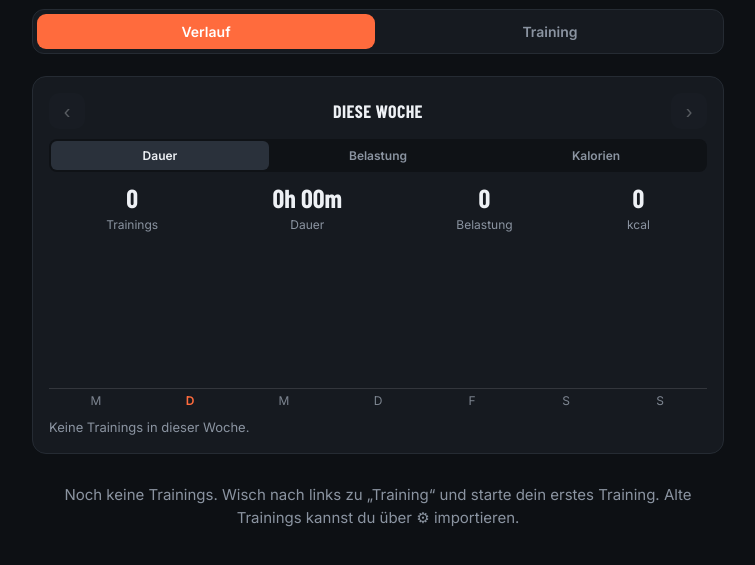
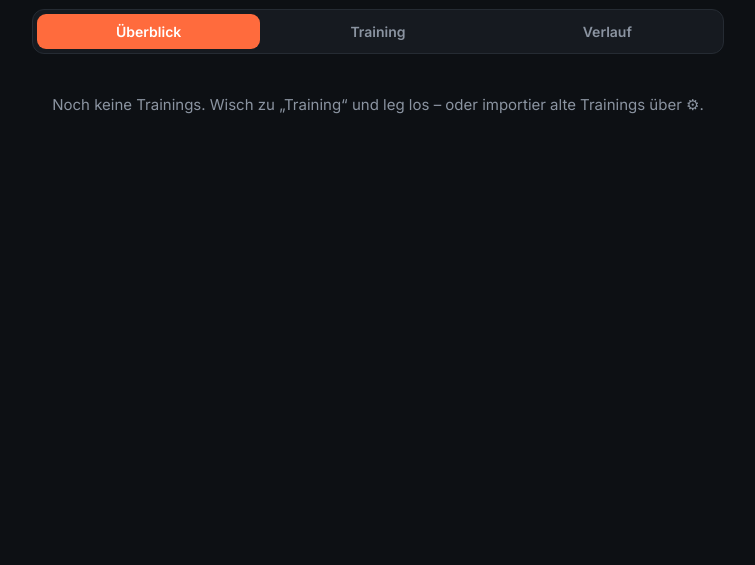
Before and after one commit to semkoq/trainings-app, a plain HTML site: page index.html in a window 1280 px wide. Shown: the part 49-614 px from the top of the page, without its empty margins (262-1017 px from the left). Drawn offline with nearby package versions, Linux system fonts and the light colour scheme.

Commit message:
Überblick als Startseite: Überblick → Training → Verlauf
Co-Authored-By: Claude Opus 5.5 <noreply@anthropic.com>
Claude-Session: https://claude.ai/code/session_01MQJjSmayKbP1QKdF9mQqWg

```diff
--- a/index.html
+++ b/index.html
@@ -211,7 +211,7 @@ body{padding-top:env(safe-area-inset-top)}
 <div class="wrap">
 <header>
   <div class="hrow"><h1>Trainings<span>-App</span></h1><button class="gear" id="gearBtn" aria-label="Einstellungen">⚙</button></div>
-  <nav class="tabs" id="mainTabs"><button class="tab on" data-v="history">Verlauf</button><button class="tab" data-v="start">Training</button></nav>
+  <nav class="tabs" id="mainTabs"><button class="tab on" data-v="overview">Überblick</button><button class="tab" data-v="start">Training</button><button class="tab" data-v="history">Verlauf</button></nav>
 </header>
 
 <section class="view" id="view-start" hidden>
@@ -305,7 +305,7 @@ body{padding-top:env(safe-area-inset-top)}
 
 <section class="view" id="view-session" hidden></section>
 
-<section class="view" id="view-history">
+<section class="view" id="view-overview">
   <div class="card" id="perfCard" hidden>
     <h3>Leistung <small>aus deinem Puls berechnet</small></h3>
     <div class="ptiles">
@@ -328,11 +328,15 @@ body{padding-top:env(safe-area-inset-top)}
     <canvas id="wkChart" height="170"></canvas>
     <div id="wkTypes"></div>
   </div>
-  <div id="weekCard" hidden></div>
-  <div id="histList"></div>
   <div class="card" id="trendCard" hidden><h3>Trend</h3><canvas id="trendChart" height="170"></canvas>
     <div class="legend"><span><i style="background:#ff6b3d88"></i>Belastung</span><span><i style="background:#3ddc84"></i>Erholung (höher = fitter)</span></div></div>
   <div class="card" id="yearCard" hidden></div>
+  <p class="empty" id="ovEmpty" hidden>Noch keine Trainings. Wisch zu „Training“ und leg los – oder importier alte Trainings über ⚙.</p>
+</section>
+
+<section class="view" id="view-history" hidden>
+  <div id="weekCard" hidden></div>
+  <div id="histList"></div>
 </section>
 
 <section class="view" id="view-profile" hidden>
@@ -684,26 +688,28 @@ const ready = (async () => {
 function showView(v, dir) {
   document.querySelectorAll('.view').forEach(x => { x.hidden = x.id !== 'view-' + v; if (!x.hidden) x.style.setProperty('--from', dir ? (dir > 0 ? '40px' : '-40px') : '0'); });
   document.querySelector('header').hidden = v === 'live';
-  $('#mainTabs').hidden = !(v === 'history' || v === 'start');
+  $('#mainTabs').hidden = !MAIN.includes(v);
   document.querySelectorAll('#mainTabs .tab').forEach(x => x.classList.toggle('on', x.dataset.v === v));
   state.view = v;
   window.scrollTo(0, 0);
 }
-document.querySelectorAll('#mainTabs .tab').forEach(t => t.onclick = () => { if (t.dataset.v === 'history') renderHistory(); showView(t.dataset.v, t.dataset.v === 'start' ? 1 : -1); });
+const MAIN = ['overview', 'start', 'history'];
+function goMain(v) { const d = MAIN.indexOf(v) - MAIN.indexOf(state.view); if (v !== 'start') renderHistory(); showView(v, d > 0 ? 1 : d < 0 ? -1 : 0); }
+document.querySelectorAll('#mainTabs .tab').forEach(t => t.onclick = () => goMain(t.dataset.v));
 $('#gearBtn').onclick = () => showView('profile');
-$('#setBack').onclick = () => { renderHistory(); showView('history'); };
+$('#setBack').onclick = () => goMain('overview');
 $('#toImport').onclick = () => showView('new');
 $('#impBack').onclick = () => showView('profile');
 // Wischen zwischen Verlauf und Training
 (() => {
   let x0 = null, y0 = null;
-  document.addEventListener('touchstart', e => { if (state.view !== 'history' && state.view !== 'start') { x0 = null; return; } if (e.target.closest && e.target.closest('input,canvas,.pager,#wkCard')) { x0 = null; return; } x0 = e.touches[0].clientX; y0 = e.touches[0].clientY; }, { passive: true });
+  document.addEventListener('touchstart', e => { if (!MAIN.includes(state.view)) { x0 = null; return; } if (e.target.closest && e.target.closest('input,canvas,.pager,#wkCard')) { x0 = null; return; } x0 = e.touches[0].clientX; y0 = e.touches[0].clientY; }, { passive: true });
   document.addEventListener('touchend', e => {
     if (x0 == null) return;
     const dx = e.changedTouches[0].clientX - x0, dy = e.changedTouches[0].clientY - y0; x0 = null;
     if (Math.abs(dx) < 70 || Math.abs(dx) < Math.abs(dy) * 1.5) return;
-    if (dx < 0 && state.view === 'history') showView('start', 1);
-    else if (dx > 0 && state.view === 'start') { renderHistory(); showView('history', -1); }
+    const i = MAIN.indexOf(state.view), j = i + (dx < 0 ? 1 : -1);
+    if (j >= 0 && j < MAIN.length) goMain(MAIN[j]);
   }, { passive: true });
 })();
 
@@ -1006,7 +1012,7 @@ function openSession(s, isNew) {
     <div class="card" id="aiCard" hidden><h3>KI-Coach</h3><div id="aiOut" class="ai">${s.ai ? md(s.ai) : ''}<p class="hint">Kopiert alle Daten von diesem Training. In Claude einfügen – dann bekommst du eine ausführliche Auswertung mit Tipps.</p></div><button class="btn" id="aiBtn">An Claude schicken</button></div>
     <button class="del" id="delBtn">Training löschen</button>`;
   showView('session');
-  $('#backBtn').onclick = () => { if (isNew && s.source !== 'live' && s.source !== 'manuell') showView('new'); else { renderHistory(); showView('history'); } };
+  $('#backBtn').onclick = () => { if (isNew && s.source !== 'live' && s.source !== 'manuell') showView('new'); else if (isNew) goMain('overview'); else { renderHistory(); showView('history'); } };
   $('#sType').onchange = async e => { s.type = e.target.value; try { await store.saveSession(s); } catch (x) { } openSession(s, isNew); };
   const sm = $('#setMax'); if (sm) sm.onclick = async () => { state.profile.max = s.maxHr; try { await store.saveProfile(state.profile); } catch (x) { } fillProfileForm(); toast('Max-Puls aktualisiert'); openSession(s, isNew); };
   let armed = false;
@@ -1088,7 +1094,7 @@ function renderHistory() {
   const w = weekLoad(new Date().toISOString());
   const ratioTxt = w.ratio == null ? 'Noch zu wenig Verlauf' : w.ratio > 1.5 ? 'Deutlich mehr als sonst – aufpassen' : w.ratio > 1.3 ? 'Etwas mehr als sonst' : w.ratio < 0.8 ? 'Weniger als sonst' : 'Im grünen Bereich';
   $('#weekCard').innerHTML = `<div class="grid three"><div class="stat"><div class="l">Trainings 7 Tage</div><div class="v">${w.count}</div></div><div class="stat"><div class="l">Belastung 7 Tage</div><div class="v">${w.acute}</div></div><div class="stat"><div class="l">Ø pro Woche</div><div class="v">${w.chronic}</div></div></div><p class="hint">${ratioTxt}</p>`;
-  if (!ss.length) { el.innerHTML = '<p class="empty">Noch keine Trainings. Wisch nach links zu „Training“ und starte dein erstes Training. Alte Trainings kannst du über ⚙ importieren.</p>'; $('#trendCard').hidden = true; $('#yearCard').hidden = true; return; }
+  if (!ss.length) { el.innerHTML = '<p class="empty">Noch keine Trainings. Noch keine Trainings. Starte unter „Training“ dein erstes oder importier alte Trainings über ⚙.</p>'; $('#trendCard').hidden = true; $('#yearCard').hidden = true; return; }
   renderYear();
   el.innerHTML = ss.map(s => `<button class="hitem" data-id="${s.id}"><div><b>${esc(s.type)}</b><span>${fmtDate(s.date)}</span></div><div class="hv"><span>${fmtDur(s.durationSec)}</span><span>${s.kcal} kcal</span><span class="load l${['Locker', 'Moderat', 'Hart', 'Sehr hart', 'Extrem'].indexOf(loadLabel(s.trimp))}">${s.trimp}</span></div></button>`).join('');
   el.querySelectorAll('.hitem').forEach(b => b.onclick = () => openSession(ss.find(x => x.id === b.dataset.id), false));
@@ -1435,7 +1441,7 @@ function initLive() {
   window.addEventListener('resize', drawLiveChart);
 }
 initLive();
-state.view = 'history';
+state.view = 'overview';
 
 // ===================== INTERVALL-TIMER =====================
 const iv = { cfg: { rounds: 5, work: 120, rest: 60 }, on: false, paused: false, phase: 'work', round: 1, end: 0, left: 0, dur: 0, timer: null, lastSec: null, phaseStartSec: 0 };
@@ -1754,8 +1760,8 @@ $('#wkNext').onclick = () => { if (wk.off < 0) { wk.off++; renderWeek(); } };
 $('#wkMetric').querySelectorAll('button').forEach(b => b.onclick = () => { wk.metric = b.dataset.m; $('#wkMetric').querySelectorAll('button').forEach(x => x.classList.toggle('on', x === b)); renderWeek(); });
 (() => { let x0 = null; const c = $('#wkCard'); c.addEventListener('touchstart', e => { x0 = e.touches[0].clientX; }, { passive: true }); c.addEventListener('touchend', e => { if (x0 == null) return; const dx = e.changedTouches[0].clientX - x0; x0 = null; if (Math.abs(dx) < 60) return; if (dx > 0 && !$('#wkPrev').disabled) { wk.off--; renderWeek(); } else if (dx < 0 && wk.off < 0) { wk.off++; renderWeek(); } }, { passive: true }); })();
 const _rh = renderHistory;
-renderHistory = function () { _rh(); requestAnimationFrame(() => { renderPerf(); renderWeek(); }); };
-window.addEventListener('resize', () => { if (state.view === 'history') { renderWeek(); } });
+renderHistory = function () { _rh(); $('#ovEmpty').hidden = state.sessions.length > 0; $('#wkCard').hidden = !state.sessions.length; requestAnimationFrame(() => { renderPerf(); renderWeek(); }); };
+window.addEventListener('resize', () => { if (state.view === 'overview') { renderWeek(); } });
 
 // ===================== BEWERTUNG NACH DEM TRAINING (RPE + Gefühl) =====================
 const RPE_TXT = ['', 'Sehr leicht', 'Sehr leicht', 'Leicht', 'Leicht', 'Moderat', 'Moderat', 'Hart', 'Hart', 'Sehr hart', 'Maximal'];
@@ -1825,7 +1831,7 @@ $('#bkFile').onchange = async e => {
 };
 
 // ===================== App-Update (Service Worker) =====================
-const APP_VERSION = '2026.11.17-1644';
+const APP_VERSION = '2026.11.17-1646';
 $('#appVer').textContent = 'App-Version ' + APP_VERSION;
 if ('serviceWorker' in navigator) {
   let reloaded = false;
--- a/sw.js
+++ b/sw.js
@@ -1,5 +1,5 @@
 // Netzwerk zuerst (damit Updates sofort ankommen), offline aus dem Cache.
-const CACHE = 'trainings-app-2026.11.17-1644';
+const CACHE = 'trainings-app-2026.11.17-1646';
 const SHELL = ['./', './index.html', './manifest.webmanifest', './icons/icon-192.png', './icons/icon-512.png'];
 self.addEventListener('install', e => { e.waitUntil(caches.open(CACHE).then(c => c.addAll(SHELL)).then(() => self.skipWaiting())); });
 self.addEventListener('activate', e => {
```
